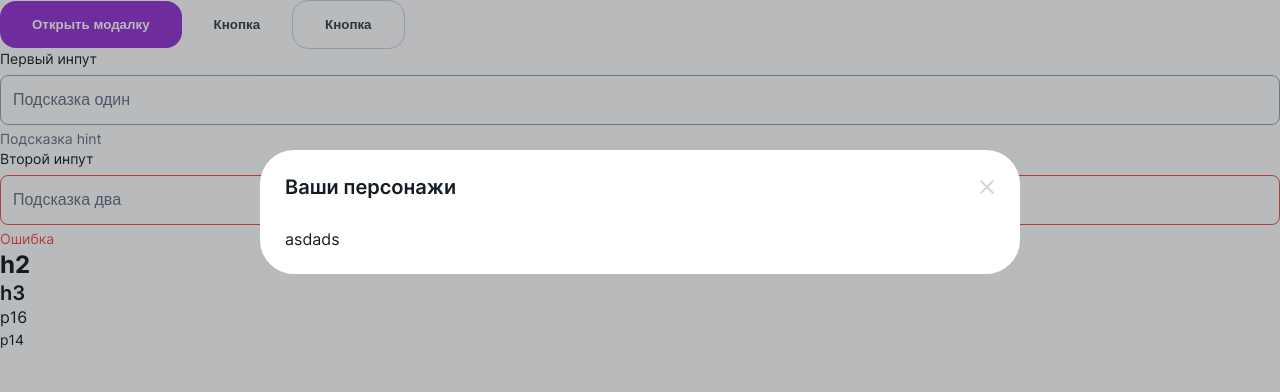
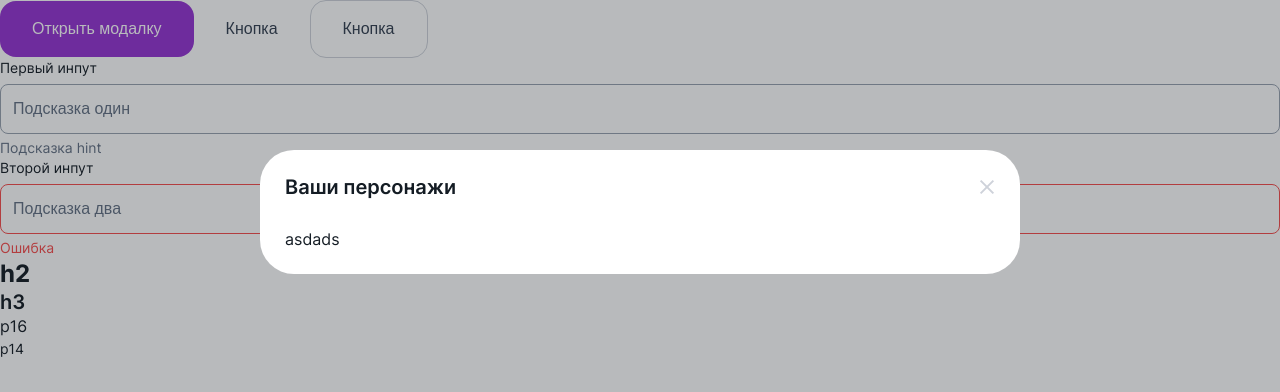
Before and after one commit to vladwebdev1402/dream-diary, a React (Vite) app: page / in a window 1280 px wide. Both pictures are taken after a click on the button "Открыть модалку". Shown: the top 392 px of the page. Built offline with nearby package versions, Linux system fonts and the light colour scheme.

Commit message:
refactoring

```diff
--- a/src/components/atoms/Button/index.tsx
+++ b/src/components/atoms/Button/index.tsx
@@ -2,6 +2,7 @@ import clsx from 'clsx';
 import { ComponentPropsWithRef, FC } from 'react';
 
 import style from './style.module.scss';
+import { Typography } from '../Typography';
 
 type Props = {
   variant?: 'contained' | 'text' | 'outlined';
@@ -24,7 +25,7 @@ const Button: FC<Props> = ({
       })}
       {...props}
     >
-      {children}
+      <Typography>{children}</Typography>
     </button>
   );
 };
--- a/src/components/atoms/Button/style.module.scss
+++ b/src/components/atoms/Button/style.module.scss
@@ -5,7 +5,6 @@
   background-color: transparent;
   cursor: pointer;
   padding: 16px 32px;
-  font-weight: 600;
   transition: $transition;
   border-radius: 16px;
 
--- a/src/components/atoms/Input/index.tsx
+++ b/src/components/atoms/Input/index.tsx
@@ -2,6 +2,7 @@ import { ComponentPropsWithRef, FC } from 'react';
 import clsx from 'clsx';
 
 import style from './style.module.scss';
+import { Typography } from '../Typography';
 
 type Props = {
   label: string;
@@ -12,14 +13,14 @@ type Props = {
 const Input: FC<Props> = ({ label, error = '', hint = '', ...props }) => {
   return (
     <div>
-      <div className={style.label}>{label}</div>
+      <Typography variant="paragraph_14">{label}</Typography>
       <input
         className={clsx(style.input, { [style.input_error]: !!error })}
         {...props}
       />
       {(error || hint) && (
         <div className={clsx(style.hint, { [style.hint_error]: !!error })}>
-          {error ? error : hint}
+          <Typography variant="paragraph_14">{error ? error : hint}</Typography>
         </div>
       )}
     </div>
--- a/src/components/atoms/Input/style.module.scss
+++ b/src/components/atoms/Input/style.module.scss
@@ -1,9 +1,4 @@
 @import '@/style/variables.scss';
-
-.label {
-  font-size: 14px;
-  line-height: 20px;
-}
 
 .input {
   padding: 12px 8px 12px 12px;
@@ -33,8 +28,6 @@
 }
 
 .hint {
-  font-size: 14px;
-  line-height: 20px;
   color: $tertiary;
   margin-top: 4px;
 
--- a/src/components/atoms/Modal/index.tsx
+++ b/src/components/atoms/Modal/index.tsx
@@ -2,6 +2,7 @@ import { FC, MouseEvent, ReactNode } from 'react';
 import clsx from 'clsx';
 
 import style from './style.module.scss';
+import { Typography } from '../Typography';
 
 type Props = {
   title: string;
@@ -21,7 +22,8 @@ const Modal: FC<Props> = ({ title, isOpen, onClose, children }) => {
         onClick={(e: MouseEvent<HTMLDivElement>) => e.stopPropagation()}
       >
         <div className={style.head}>
-          {title} <button className={style.close} onClick={onClose} />
+          <Typography variant="h3">{title}</Typography>
+          <button className={style.close} onClick={onClose} />
         </div>
         <div className={style.body}>{children}</div>
       </div>
--- a/src/components/atoms/Modal/style.module.scss
+++ b/src/components/atoms/Modal/style.module.scss
@@ -42,9 +42,6 @@
   display: flex;
   justify-content: space-between;
   align-items: center;
-  line-height: 24px;
-  font-weight: 600;
-  font-size: 20px;
 }
 
 .body {
--- a/src/components/atoms/Typography/index.tsx
+++ b/src/components/atoms/Typography/index.tsx
@@ -11,7 +11,7 @@ type Props = {
 };
 
 const Typography: FC<Props> = ({
-  variant = 'paragraph',
+  variant = 'paragraph_16',
   component = 'div',
   fontWeight = '',
   children,
```
